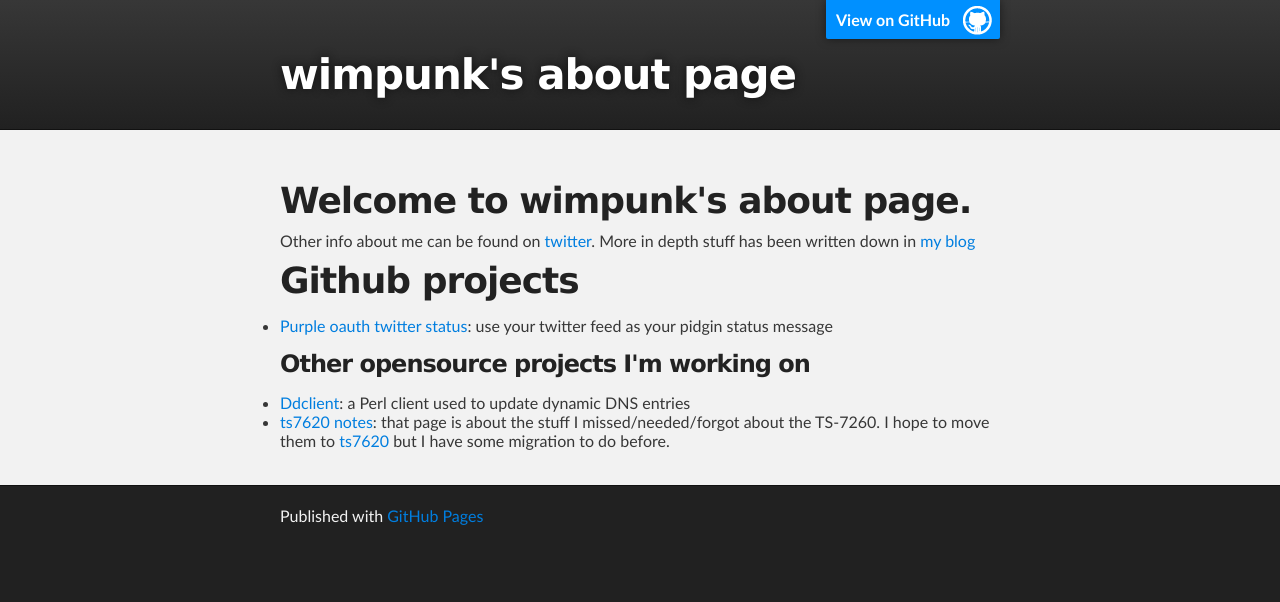
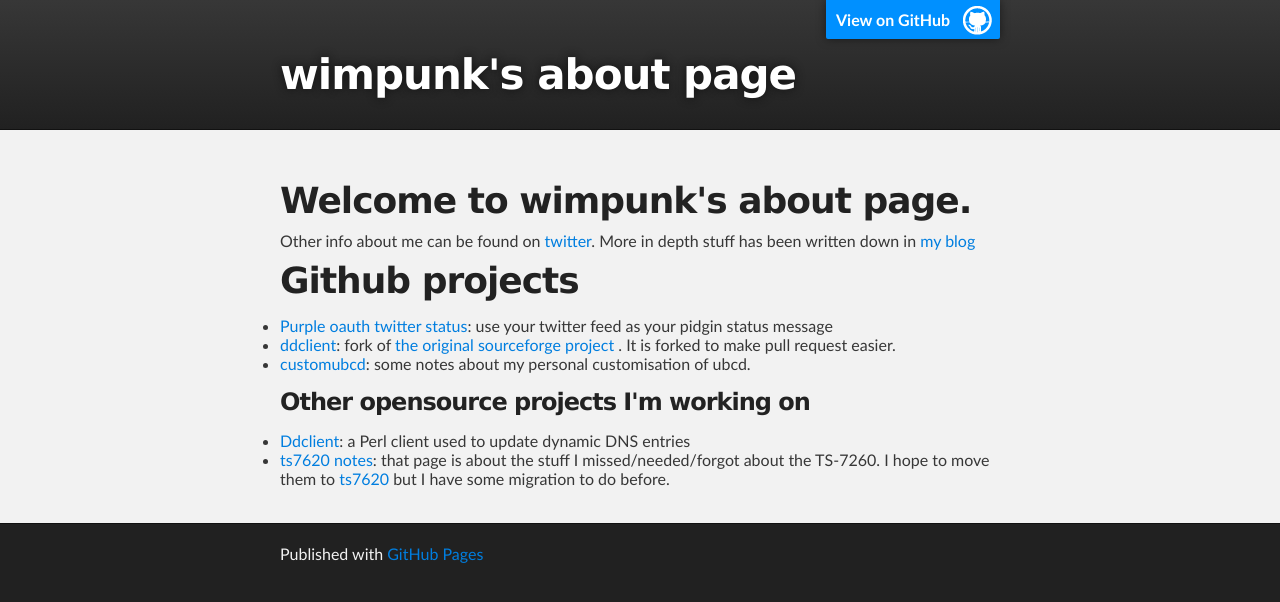
Before and after one commit to wimpunk/wimpunk.github.io, a Jekyll site: the page index.html, which Jekyll copies as it is, in a window 1280 px wide. Shown: the top 602 px of the page. Built offline with Jekyll 4.4.1, drawn with Linux system fonts in a browser that asks for light colours; Markdown is read by kramdown in place of the engine named in the settings.

Commit message:
index: added two other github projects

```diff
--- a/index.html
+++ b/index.html
@@ -44,6 +44,16 @@
 			Purple oauth twitter status</a>: use your twitter feed as your pidgin
 			status message
 		</li>
+		<li>
+			<a href="https://github.com/wimpunk/ddclient">ddclient</a>: fork of
+			<a href="http://ddclient.sf.net/">the original sourceforge project
+			</a>. It is forked to make pull request easier.
+		</li>
+		<li>
+			<a href="https://github.com/wimpunk/customubcd">customubcd</a>: some
+			notes about my personal customisation of ubcd.
+		</li>
+
 		</ul>
 
 		<h3>Other opensource projects I'm working on</h3>
```
